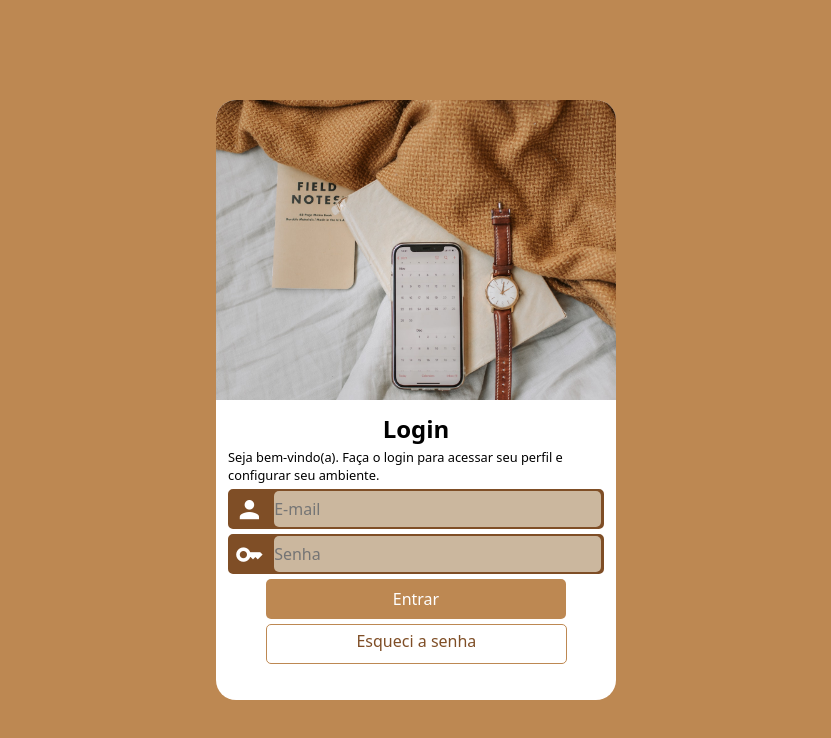
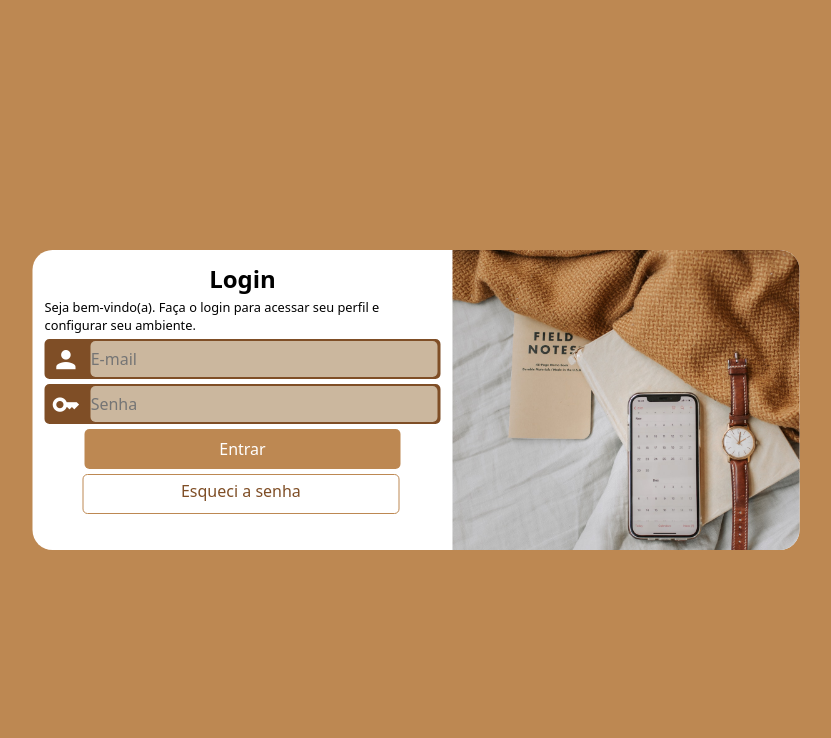
Before and after one commit to thiagovasconcelosteixeira/tela-login, a plain HTML site: page index.html in a window 1280 px wide. Shown: the whole page, without its empty margins (224-1055 px from the left). Drawn offline with Linux system fonts and the light colour scheme.

Commit message:
add media query

```diff
--- a/estilos/style.css
+++ b/estilos/style.css
@@ -97,8 +97,6 @@ main{
 }
 
 
-
-
 #entrar{
     margin-bottom: 5px;
     text-align: center;
@@ -140,3 +138,35 @@ input[type="submit"]:hover{
     background-color: #7F4E26;
     color: white;
 }
+
+@media screen and (min-width:768px){
+    #login{
+        display: block;
+        position: absolute;
+        top: 50%;
+        left: 50%;
+        transform: translate(-50%, -50%);
+        background-color: white;
+        width: 767px;
+        height: 300px;
+        border-radius: 20px;
+        overflow: hidden;
+    }
+    #image{
+        position: absolute;
+        top: 50%;
+        right: 40%;
+        transform: translate(90%, -50%);
+        background-size: cover ;
+        background-position: center left;
+        width: 400px;
+        height: 300px;
+        background-image: url(../imagens/pexels-vlada-karpovich-9969234.jpg) ;
+        background-repeat: no-repeat;
+    }
+    #formulario{
+        width: 400px;
+        padding: 2px;
+        margin: 10px;
+    }
+}
```
